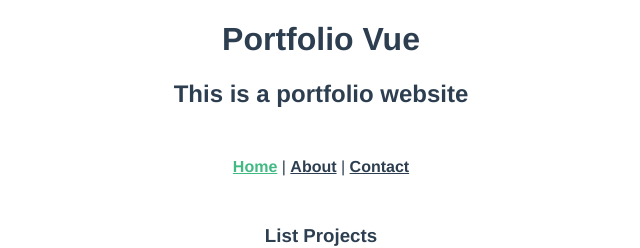
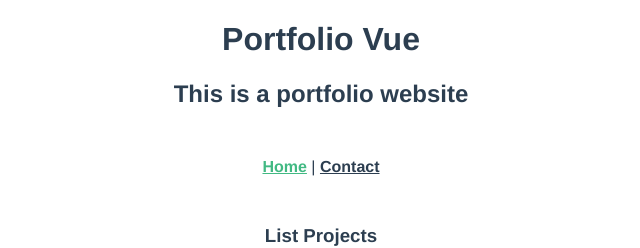
Before and after one commit to MBKM-STECHOQ/portfolio-vue, a Vue app: page / in a window 1280 px wide. Shown: the top 248 px of the page, without its empty margins (319-959 px from the left). Built offline with nearby package versions, Linux system fonts and the light colour scheme.

Commit message:
hide about route

```diff
--- a/src/components/Nav.vue
+++ b/src/components/Nav.vue
@@ -1,7 +1,7 @@
 <template>
   <nav id="nav">
     <router-link to="/">Home</router-link> |
-    <router-link to="/about">About</router-link> |
+    <!-- <router-link to="/about">About</router-link> | -->
     <!-- to connect and redirect to designed route / Programmatic Route -->
     <router-link :to="{ name: 'Contact' }">Contact</router-link>
   </nav>
```
